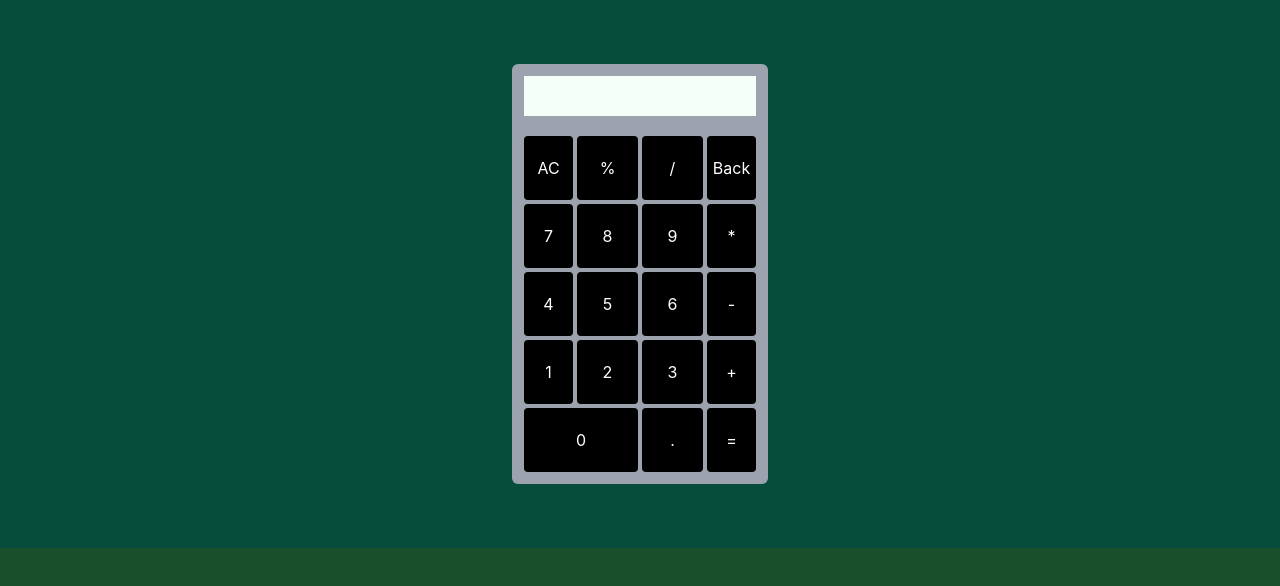
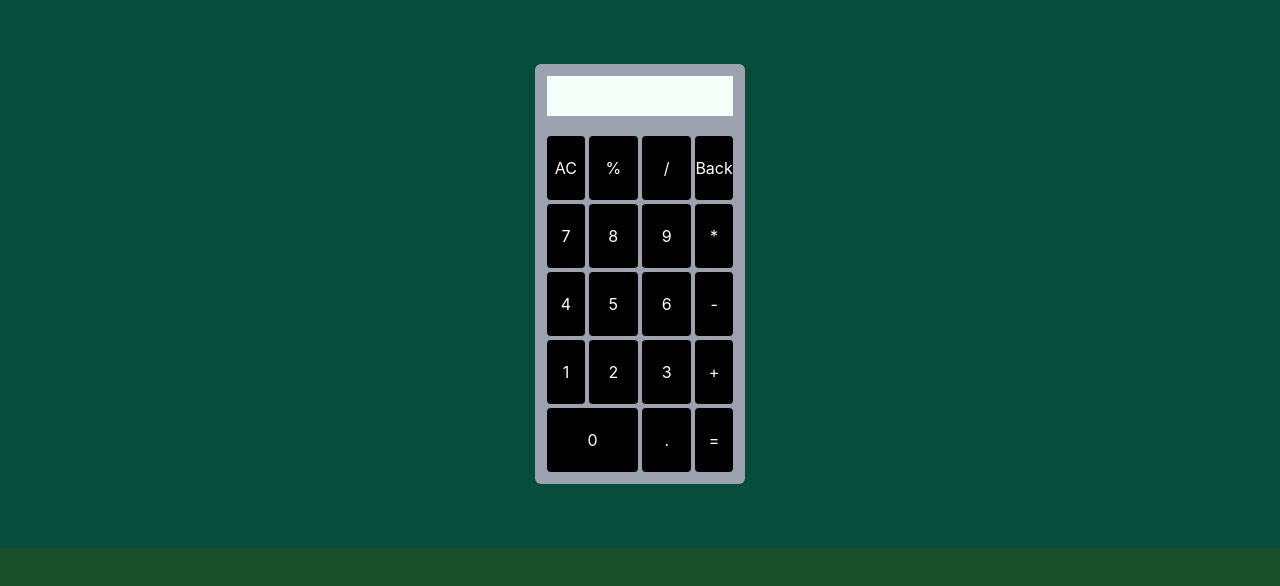
Before and after one commit to marietta-a/simple-calculator, a React (Create React App) app: page / in a window 1280 px wide. Shown: the top 586 px of the page. Built offline with nearby package versions, Linux system fonts and the light colour scheme.

Commit message:
some css modifications

```diff
--- a/src/components/ButtonPane.js
+++ b/src/components/ButtonPane.js
@@ -90,8 +90,8 @@ class ButtonPane extends React.Component {
 
   render() {
     return(
-        <div className="flex content-center justify-center bg-emerald-900">
-        <div className="grid grid-cols-4 gap-1 w-1/5 rounded-md mt-16 mb-16 bg-gray-400">
+        <div className="main bg-emerald-900">
+        <div className="calculator grid grid-cols-4 gap-1 w-1/5 rounded-md mt-16 mb-16 bg-gray-400">
               <div className='col-span-4 screen button-left button-right button-top'>{this.state.screenVal}</div>
               <div className='col-span-4 display button-right button-bottom'>{this.state.result}</div>
               <div className='col-span-1 h-16 button button-left button-top' onClick={() => this.handleClearScreen()}>AC</div>
--- a/src/index.css
+++ b/src/index.css
@@ -16,10 +16,20 @@ code {
   font-family: source-code-pro, Menlo, Monaco, Consolas, 'Courier New',
     monospace;
 }
-
- .row{
-  margin: 20px;
- }
+  .main{
+    display: flex;
+    flex-wrap: wrap;
+    align-items: center;
+    justify-content: center;
+  }
+  .calculator {
+    position: relative;
+    width: fit-content;
+    height: fit-content;
+  }
+ /* .row{
+  margin: 0px;
+ } */
  .button {
   display: flex;
   justify-content: center;
@@ -59,6 +69,8 @@ code {
 }
 .display {
   display: flex;
+  position: relative;
+  width: auto;
   justify-content: center;
   margin-left: 25%;
   margin-right: 25%;
```
